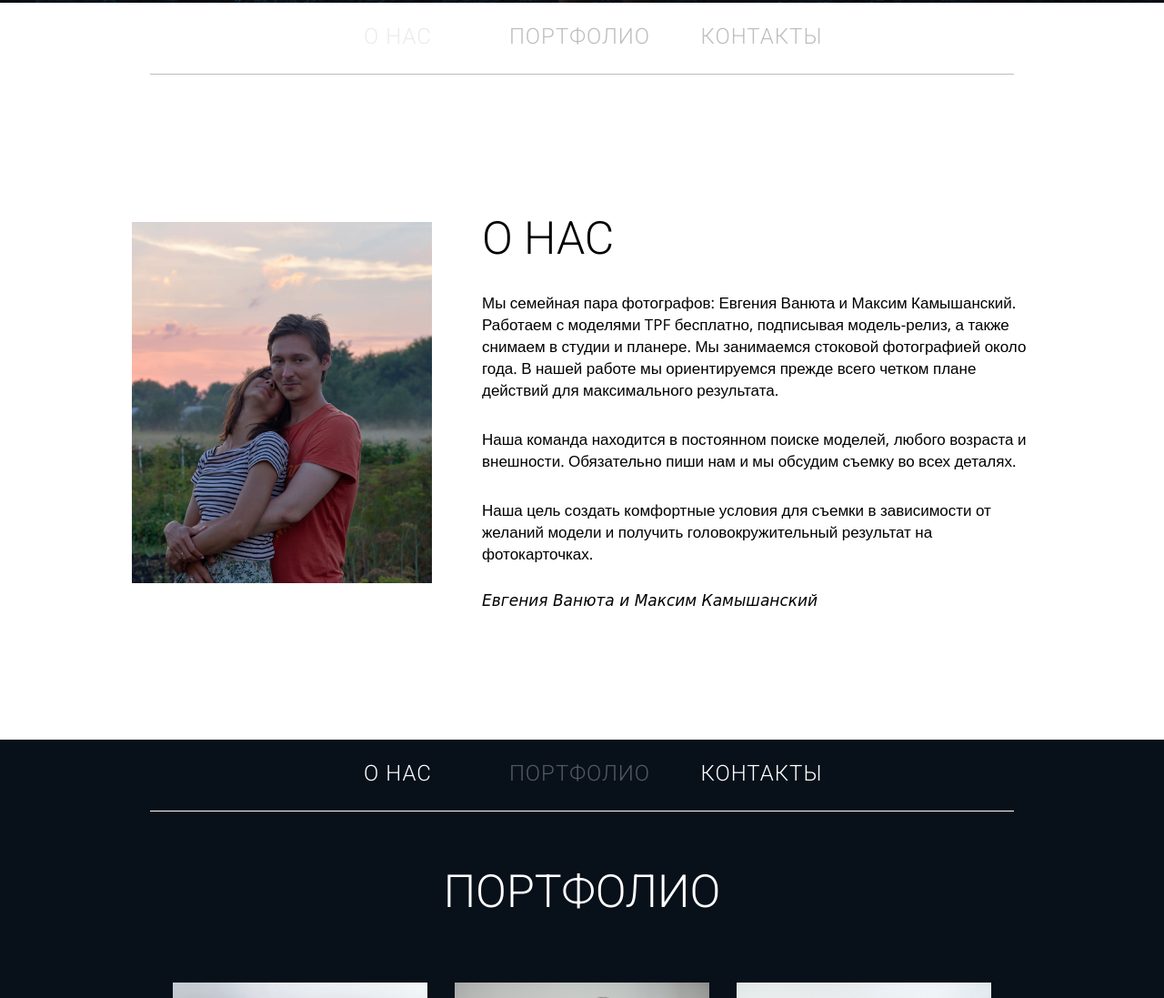
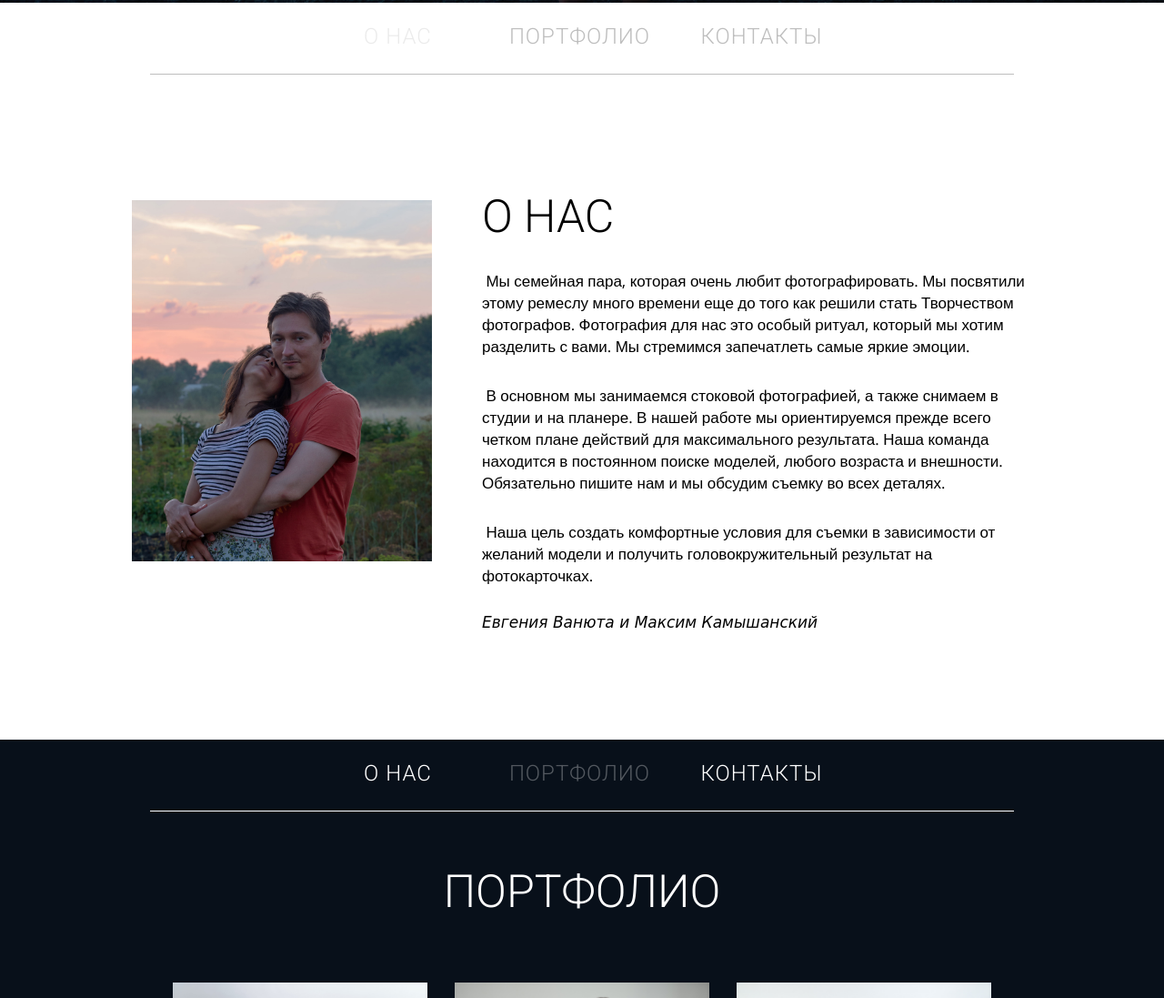
Before and after one commit to existmodel/photographer.github.io, a plain HTML site: page index.html in a window 1280 px wide. Shown: the part 797-1894 px from the top of the page at 91% size. Drawn offline with nearby package versions, Linux system fonts and the light colour scheme; a web font is replaced by a local one.

Commit message:
Production  version

```diff
--- a/index.html
+++ b/index.html
@@ -64,13 +64,12 @@
         </nav>
         <div class="about-us__description">
           <h2 class="about-us__title">О нас</h2>
+          <p class="about-us__text">&nbsp;Мы семейная пара, которая очень любит фотографировать. Мы посвятили этому ремеслу много времени еще до того как решили стать Творчеством фотографов. Фотография для нас это особый ритуал, который мы хотим разделить с вами. Мы стремимся запечатлеть самые яркие эмоции.
           <p class="about-us__text">
-            Мы семейная пара фотографов: Евгения Ванюта и Максим Камышанский.
-          Работаем с моделями TPF бесплатно, подписывая модель-релиз, а также снимаем в студии и планере. Мы занимаемся стоковой фотографией около года. В нашей работе мы ориентируемся прежде всего четком плане действий для максимального результата.
+          &nbsp;В основном мы занимаемся стоковой фотографией, а также снимаем в студии и на планере. В нашей работе мы ориентируемся прежде всего четком плане действий для максимального результата.
+          Наша команда находится в постоянном поиске моделей, любого возраста и внешности.  Обязательно пишите нам и мы обсудим съемку во всех деталях.
           <p class="about-us__text">
-          Наша команда находится в постоянном поиске моделей, любого возраста и внешности. Обязательно пиши нам и мы обсудим съемку во всех деталях.
-          <p class="about-us__text">
-          Наша цель создать комфортные условия для съемки в зависимости от желаний модели и получить головокружительный результат на фотокарточках.
+          &nbsp;Наша цель создать комфортные условия для съемки в зависимости от желаний модели и получить головокружительный результат на фотокарточках.
           </p>
           <cite class="about-us__author">Евгения Ванюта и Максим Камышанский</cite>
         </div>
```
